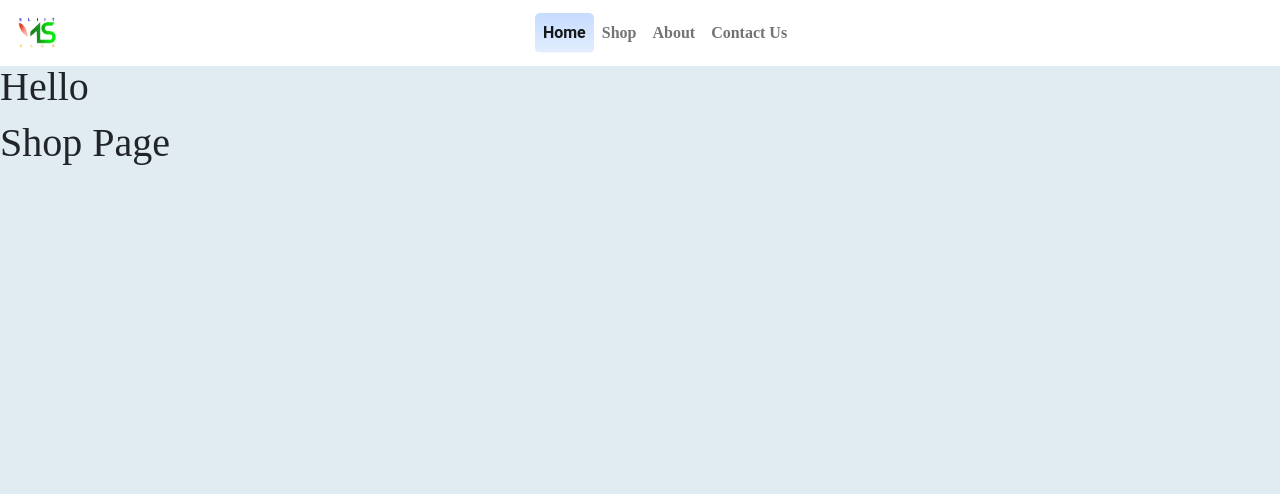
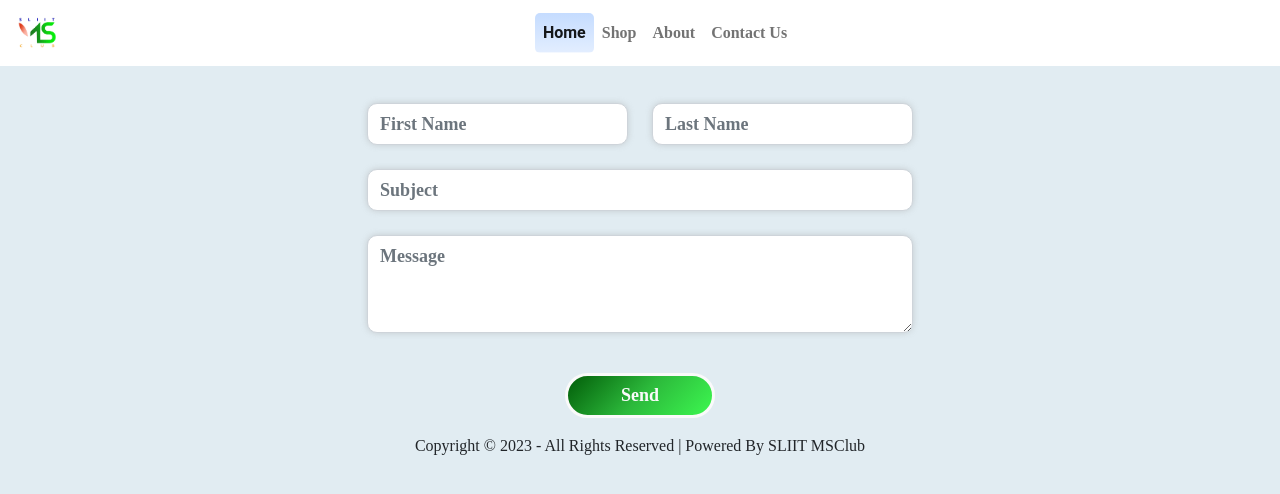
Before and after one commit to ms-club-sliit/ITPFrontEnd_day2, a Vue app: page / in a window 1280 px wide. Shown: the top 494 px of the page. Built offline with nearby package versions, Linux system fonts and the light colour scheme.

Commit message:
create footer ans contactus component

```diff
--- /dev/null
+++ b/src/components/client/conatctus/ContactUS.vue
@@ -0,0 +1,113 @@
+<template>
+  <div class="container">
+    <div class="row mr-0 d-flex justify-content-center align-items-center">
+      <div class="col-6">
+        <form id="contactus" method="">
+          <div class="row mb-2">
+            <div class="col-lg-6 col-sm-12">
+              <div class="input-group mb-3">
+                <input
+                  id="userName"
+                  class="form-control"
+                  name="firstName"
+                  placeholder="First Name"
+                  type="text"
+                />
+              </div>
+            </div>
+            <div class="col-lg-6 col-sm-12">
+              <div class="input-group mb-3">
+                <input
+                  id="fName"
+                  class="form-control"
+                  name="lastName"
+                  placeholder="Last Name"
+                  type="text"
+                />
+              </div>
+            </div>
+          </div>
+          <div class="row mb-2">
+            <div class="col-lg-12 col-sm-12">
+              <div class="input-group mb-3">
+                <input
+                  id="subject"
+                  class="form-control"
+                  name="subject"
+                  placeholder="Subject"
+                  type="text"
+                />
+              </div>
+            </div>
+          </div>
+          <div class="row mb-2">
+            <div class="col-lg-12 col-sm-12">
+              <div class="input-group mb-3">
+                <textarea
+                  id="message"
+                  class="form-control"
+                  name="Message"
+                  placeholder="Message"
+                  rows="3"
+                ></textarea>
+              </div>
+            </div>
+          </div>
+          <div class="row d-flex justify-content-around mt-4">
+            <button id="btnsend" class="btn" type="button">Send</button>
+          </div>
+        </form>
+      </div>
+    </div>
+  </div>
+</template>
+
+<script>
+export default {
+  name: "ContactUS",
+};
+</script>
+
+<style scoped>
+input,
+textarea {
+  background: #ffffff;
+  box-shadow: 0px 0px 6px rgba(155, 155, 155, 0.4);
+  border-radius: 10px;
+  font-family: Poppins;
+  font-style: normal;
+  font-weight: 600;
+  font-size: 18px;
+  line-height: 28px;
+  color: #000000;
+}
+
+input ::placeholder {
+  color: #000000;
+}
+
+textarea ::placeholder {
+  color: #000000;
+}
+
+#btnsend {
+  width: 150px;
+  height: 45px;
+  background: linear-gradient(
+    133.59deg,
+    #015b08 -1.23%,
+    #2cb93b 50.67%,
+    #3fff53 105.91%
+  );
+  border: 3px solid #fafafa;
+  box-sizing: border-box;
+  border-radius: 26.5px;
+  font-family: Poppins;
+  font-style: normal;
+  font-weight: bold;
+  font-size: 18px;
+  line-height: 27px;
+  color: #fafafa;
+  text-align: center;
+}
+</style>
--- a/src/components/client/footer/FooterComponent.vue
+++ b/src/components/client/footer/FooterComponent.vue
@@ -1,12 +1,21 @@
 <template>
-  <div class="shop-page">
-    <h1>Shop Page</h1>
+  <div class="container-fluid">
+    <p class="text-center">
+      Copyright © 2023 - All Rights Reserved | Powered By SLIIT MSClub
+    </p>
   </div>
 </template>
 
 <script>
+import LogoImage from "@/assets/Ms-Club.png";
+
 export default {
   name: "FooterComponent",
+  data() {
+    return {
+      logo: LogoImage,
+    };
+  },
 };
 </script>
 
--- a/src/components/client/header/HeaderComponent.vue
+++ b/src/components/client/header/HeaderComponent.vue
@@ -34,10 +34,12 @@
               </router-link>
             </li>
             <li class="nav-item">
-              <a class="nav-link fw-bold" href="#about">About</a>
+              <router-link class="nav-link fw-bold" to="/about"
+                >About</router-link
+              >
             </li>
             <li class="nav-item">
-              <a class="nav-link fw-bold" href="#contactUs">Contact Us </a>
+              <a class="nav-link fw-bold" href="/#contactUs">Contact Us </a>
             </li>
           </ul>
         </div>
--- a/src/views/client/landing/LandingPage.vue
+++ b/src/views/client/landing/LandingPage.vue
@@ -1,8 +1,8 @@
 <template>
   <div>
     <HeaderComponent />
-    <main class="mainDiv mt-lg-2 mt-md-4 mt-sm-4">
-      <h1>Hello</h1>
+    <main class="mainDiv mt-lg-5 mt-md-4 mt-sm-4 mb-3">
+      <ContactUS />
     </main>
     <FooterComponent />
   </div>
@@ -11,10 +11,12 @@
 <script>
 import HeaderComponent from "@/components/client/header/HeaderComponent.vue";
 import FooterComponent from "@/components/client/footer/FooterComponent.vue";
+import ContactUS from "@/components/client/conatctus/ContactUS.vue";
 
 export default {
   name: "LandingPage",
   components: {
+    ContactUS,
     HeaderComponent: HeaderComponent,
     FooterComponent: FooterComponent,
   },
```
Also changed, not shown: src/components/client/aboutUs/AbouUs.vue (added, +9 -0 lines).
